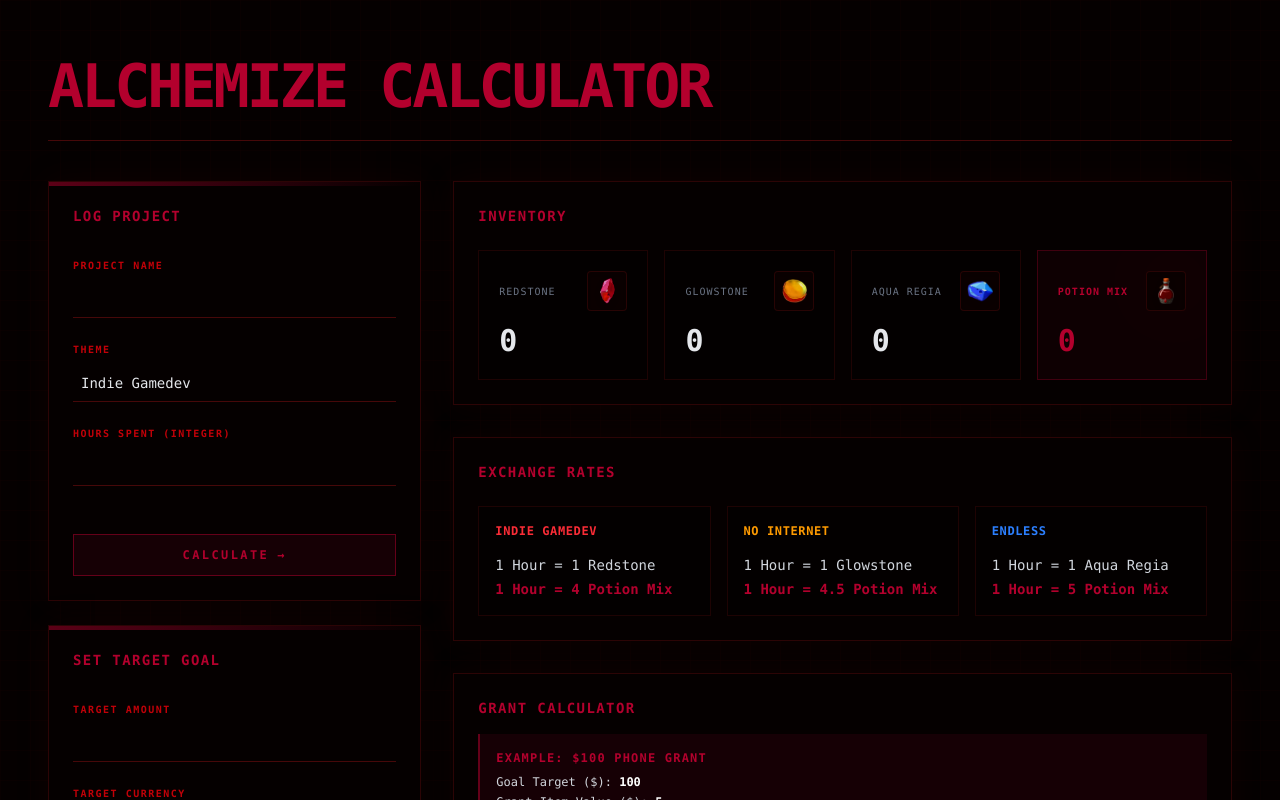
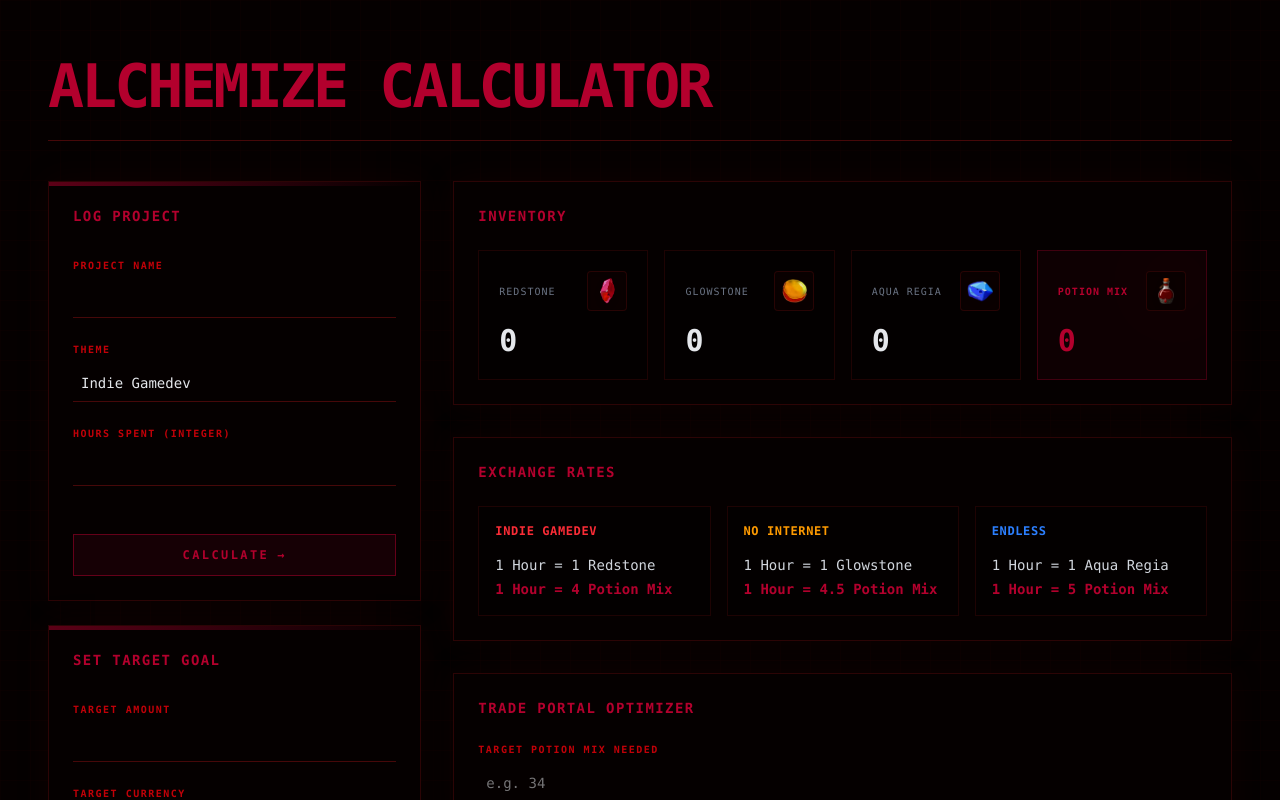
Before and after one commit to ansh3108/Alchemize-Calculator, a Next.js app: page / in a window 1280 px wide. Shown: the top 800 px of the page. Built offline with nearby package versions, Linux system fonts and the light colour scheme.

Commit message:
min hours calculator

```diff
--- a/app/page.tsx
+++ b/app/page.tsx
@@ -1,6 +1,6 @@
 "use client";
 
-import { useState, useEffect, FormEvent } from "react";
+import { useState, useEffect, FormEvent, useMemo } from "react";
 import Image from "next/image";
 
 const THEMES = [
@@ -72,6 +72,8 @@ export default function AlchemizeCalculator() {
   const [grantValue, setGrantValue] = useState("");
   const [grantPrice, setGrantPrice] = useState("");
   const [grantCurrency, setGrantCurrency] = useState("potionMix");
+
+  const [optimizerTarget, setOptimizerTarget] = useState("");
 
   useEffect(() => {
     const savedProjects = localStorage.getItem("alchemize_projects");
@@ -225,6 +227,70 @@ export default function AlchemizeCalculator() {
       totalGrantCurrencyNeeded = grantItemsNeeded * priceNum;
     }
   }
+
+  const optimizedMixes = useMemo(() => {
+    const t = parseFloat(optimizerTarget);
+    if (isNaN(t) || t <= 0) return null;
+
+    const calculateYield = (r: number, g: number, a: number) => {
+      let remaining_a = a;
+      let remaining_g = g;
+
+      let r_to_a = Math.min(r, remaining_a);
+      let r_after_a = r - r_to_a;
+      remaining_a -= r_to_a;
+
+      let g_to_a = Math.min(g, remaining_a);
+      let g_after_a = g - g_to_a;
+      remaining_a -= g_to_a;
+
+      let r_to_g = Math.min(r_after_a, remaining_g);
+      let r_final = r_after_a - r_to_g;
+
+      return (r_to_a * 5) + (r_to_g * 4.5) + (r_final * 4) +
+             (g_to_a * 5) + (g_after_a * 4.5) +
+             (a * 5);
+    };
+
+    const minHours = Math.ceil(t / 5);
+
+    let balanced = null;
+    for (let a = 0; a <= minHours; a++) {
+      let remainder = minHours - a;
+      let r = Math.floor(remainder / 2);
+      let g = remainder - r;
+
+      let yield1 = calculateYield(r, g, a);
+      if (yield1 >= t) {
+        balanced = { r, g, a, yield: yield1 };
+        break;
+      }
+
+      let yield2 = calculateYield(g, r, a);
+      if (yield2 >= t) {
+        balanced = { r: g, g: r, a, yield: yield2 };
+        break;
+      }
+    }
+
+    const minHoursNoA = Math.ceil(t / 4.5);
+    let noA = null;
+    for (let g = 0; g <= minHoursNoA; g++) {
+      let r = minHoursNoA - g;
+      let y = calculateYield(r, g, 0);
+      if (y >= t) {
+        noA = { r, g, a: 0, yield: y, minHours: minHoursNoA };
+        break;
+      }
+    }
+
+    return {
+      minHours,
+      pureA: { r: 0, g: 0, a: minHours, yield: minHours * 5 },
+      balanced,
+      noA
+    };
+  }, [optimizerTarget]);
 
   if (!isLoaded) {
     return <main className="min-h-screen p-6 md:p-12 max-w-7xl mx-auto flex flex-col gap-10 bg-[#050000]"></main>;
@@ -468,6 +534,107 @@ export default function AlchemizeCalculator() {
           </div>
 
           <div className="border border-red-950/60 bg-[#050000] p-6 shadow-[0_0_30px_rgba(50,0,0,0.2)]">
+            <h2 className="text-[#b3002d] font-bold tracking-widest text-sm mb-6 uppercase">Trade Portal Optimizer</h2>
+
+            <div className="flex flex-col gap-6">
+              <div className="flex flex-col gap-2">
+                <label className="text-[10px] text-red-700 tracking-[0.15em] uppercase font-bold">Target Potion Mix Needed</label>
+                <input
+                  type="number"
+                  min="1"
+                  value={optimizerTarget}
+                  onChange={(e) => setOptimizerTarget(e.target.value)}
+                  className="bg-transparent border-b border-red-950 p-2 text-gray-200 outline-none focus:border-[#b3002d] transition-colors font-mono text-sm max-w-xs"
+                  placeholder="e.g. 34"
+                />
+              </div>
+
+              {optimizedMixes && (
+                <div className="flex flex-col gap-4 mt-2">
+                  <div className="bg-[#b3002d]/10 border-l-2 border-[#b3002d] p-4 text-sm font-mono flex items-center gap-3">
+                    <span className="text-gray-400">Absolute Minimum Time Required:</span>
+                    <span className="text-white font-bold text-lg">{optimizedMixes.minHours} HOURS</span>
+                  </div>
+
+                  <div className="grid grid-cols-1 md:grid-cols-3 gap-4 mt-2">
+
+                    {optimizedMixes.balanced && (
+                      <div className="border border-red-950/30 bg-black/40 p-4 flex flex-col gap-4">
+                        <span className="text-[10px] text-green-500 font-bold uppercase tracking-widest">Balanced Path (Max Variety)</span>
+                        <div className="flex flex-col gap-2">
+                          <div className="flex justify-between items-center border-b border-red-950/20 pb-2">
+                            <span className="text-xs text-red-500">R (Indie Gamedev)</span>
+                            <span className="text-gray-300 font-mono text-sm">{optimizedMixes.balanced.r}h</span>
+                          </div>
+                          <div className="flex justify-between items-center border-b border-red-950/20 pb-2">
+                            <span className="text-xs text-amber-500">G (No Internet)</span>
+                            <span className="text-gray-300 font-mono text-sm">{optimizedMixes.balanced.g}h</span>
+                          </div>
+                          <div className="flex justify-between items-center border-b border-red-950/20 pb-2">
+                            <span className="text-xs text-blue-500">A (Endless)</span>
+                            <span className="text-gray-300 font-mono text-sm">{optimizedMixes.balanced.a}h</span>
+                          </div>
+                        </div>
+                        <div className="mt-auto pt-2 text-right">
+                          <span className="text-[10px] text-gray-500 uppercase">Yields</span>
+                          <span className="text-[#b3002d] font-bold font-mono ml-2">{optimizedMixes.balanced.yield} MIX</span>
+                        </div>
+                      </div>
+                    )}
+
+                    <div className="border border-red-950/30 bg-black/40 p-4 flex flex-col gap-4 opacity-75 hover:opacity-100 transition-opacity">
+                      <span className="text-[10px] text-blue-500 font-bold uppercase tracking-widest">Pure Speed</span>
+                      <div className="flex flex-col gap-2">
+                        <div className="flex justify-between items-center border-b border-red-950/20 pb-2">
+                          <span className="text-xs text-red-500">R</span>
+                          <span className="text-gray-500 font-mono text-sm">0h</span>
+                        </div>
+                        <div className="flex justify-between items-center border-b border-red-950/20 pb-2">
+                          <span className="text-xs text-amber-500">G</span>
+                          <span className="text-gray-500 font-mono text-sm">0h</span>
+                        </div>
+                        <div className="flex justify-between items-center border-b border-red-950/20 pb-2">
+                          <span className="text-xs text-blue-500 font-bold">A (Endless)</span>
+                          <span className="text-gray-300 font-mono text-sm">{optimizedMixes.pureA.a}h</span>
+                        </div>
+                      </div>
+                      <div className="mt-auto pt-2 text-right">
+                        <span className="text-[10px] text-gray-500 uppercase">Yields</span>
+                        <span className="text-[#b3002d] font-bold font-mono ml-2">{optimizedMixes.pureA.yield} MIX</span>
+                      </div>
+                    </div>
+
+                    {optimizedMixes.noA && (
+                      <div className="border border-red-950/30 bg-black/40 p-4 flex flex-col gap-4 opacity-75 hover:opacity-100 transition-opacity">
+                        <span className="text-[10px] text-amber-500 font-bold uppercase tracking-widest">Without Endless ({optimizedMixes.noA.minHours}H)</span>
+                        <div className="flex flex-col gap-2">
+                          <div className="flex justify-between items-center border-b border-red-950/20 pb-2">
+                            <span className="text-xs text-red-500">R (Indie Gamedev)</span>
+                            <span className="text-gray-300 font-mono text-sm">{optimizedMixes.noA.r}h</span>
+                          </div>
+                          <div className="flex justify-between items-center border-b border-red-950/20 pb-2">
+                            <span className="text-xs text-amber-500">G (No Internet)</span>
+                            <span className="text-gray-300 font-mono text-sm">{optimizedMixes.noA.g}h</span>
+                          </div>
+                          <div className="flex justify-between items-center border-b border-red-950/20 pb-2">
+                            <span className="text-xs text-blue-500">A</span>
+                            <span className="text-gray-500 font-mono text-sm">0h</span>
+                          </div>
+                        </div>
+                        <div className="mt-auto pt-2 text-right">
+                          <span className="text-[10px] text-gray-500 uppercase">Yields</span>
+                          <span className="text-[#b3002d] font-bold font-mono ml-2">{optimizedMixes.noA.yield} MIX</span>
+                        </div>
+                      </div>
+                    )}
+
+                  </div>
+                </div>
+              )}
+            </div>
+          </div>
+
+          <div className="border border-red-950/60 bg-[#050000] p-6 shadow-[0_0_30px_rgba(50,0,0,0.2)]">
             <h2 className="text-[#b3002d] font-bold tracking-widest text-sm mb-4 uppercase">Grant Calculator</h2>
 
             <div className="mb-6 border-l-2 border-[#b3002d]/50 bg-[#b3002d]/10 p-4 text-xs font-mono">
@@ -630,7 +797,7 @@ export default function AlchemizeCalculator() {
       <footer className="mt-auto pt-8 pb-4 border-t border-red-950/30 text-center text-xs md:text-sm text-gray-400 font-mono tracking-[0.2em] uppercase">
         Made with 💖 and open source{' '}
         <a
-          href="https://github.com/anshk/alchemize-calculator"
+          href="https://github.com/ansh3108/alchemize-calculator"
           target="_blank"
           rel="noopener noreferrer"
           className="text-[#b3002d] hover:text-red-500 underline underline-offset-4 transition-colors font-bold"
```
